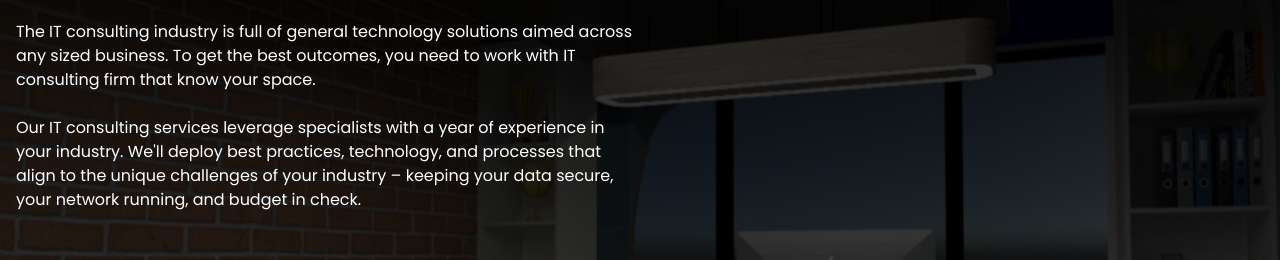
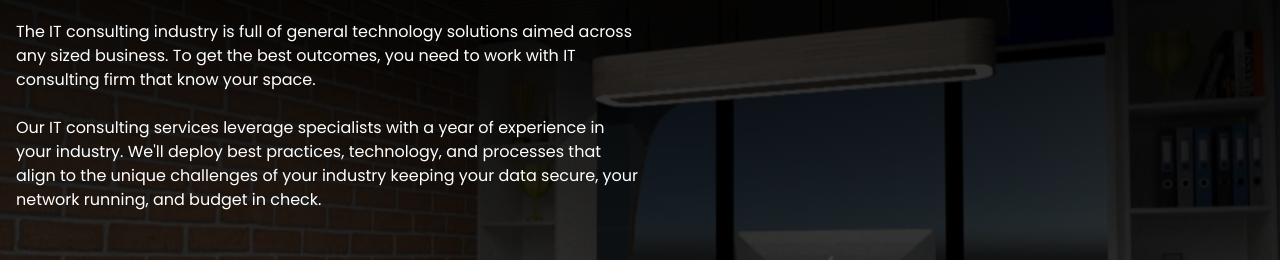
Before and after one commit to TRIPLE-ADE/IT-Consulting, a Next.js app: page / in a window 1280 px wide. Shown: the part 2296-2556 px from the top of the page. Built offline with nearby package versions, Linux system fonts and the light colour scheme.

Commit message:
Fix typo in Home page content for improved clarity.

```diff
--- a/app/page.tsx
+++ b/app/page.tsx
@@ -217,7 +217,7 @@
                 Our IT consulting services leverage specialists with a year of
                 experience in your industry. We'll deploy best practices,
                 technology, and processes that align to the unique challenges of
-                your industry – keeping your data secure, your network running,
+                your industry keeping your data secure, your network running,
                 and budget in check.
               </p>
             </div>
```
